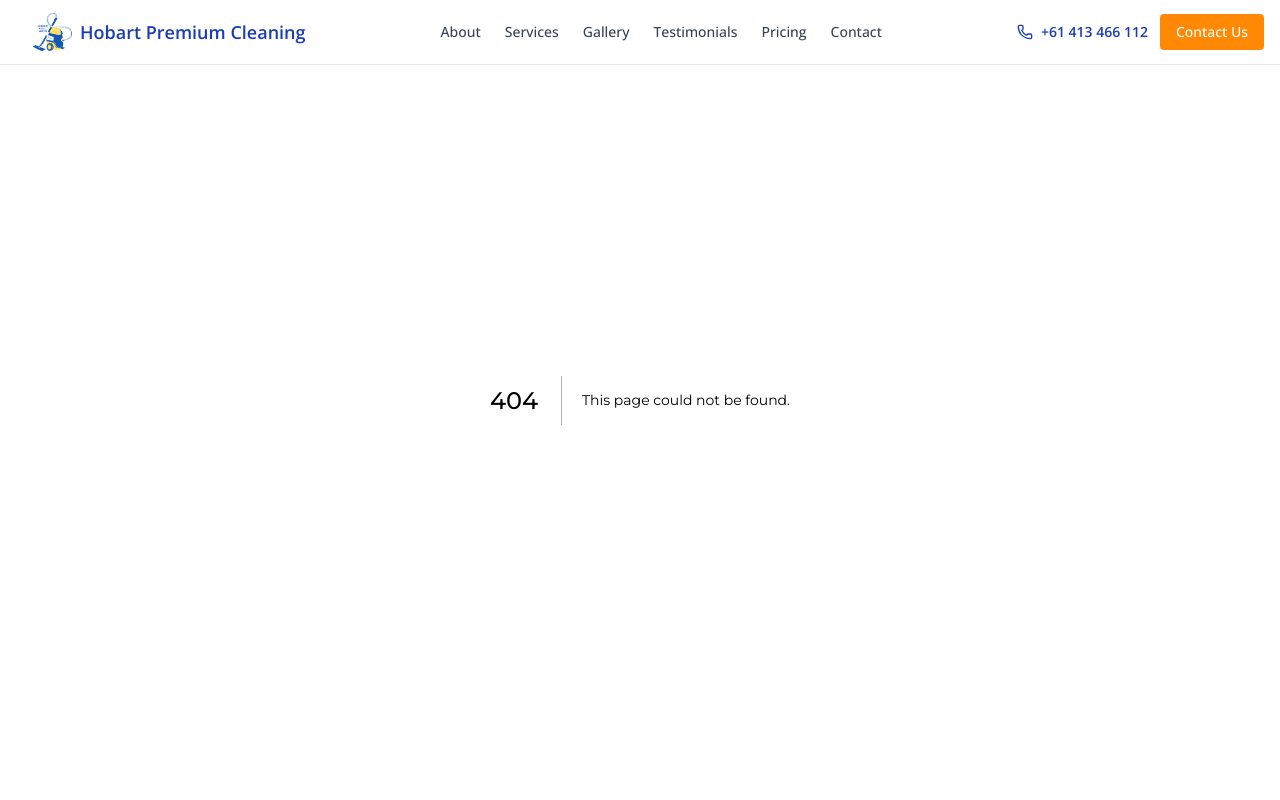
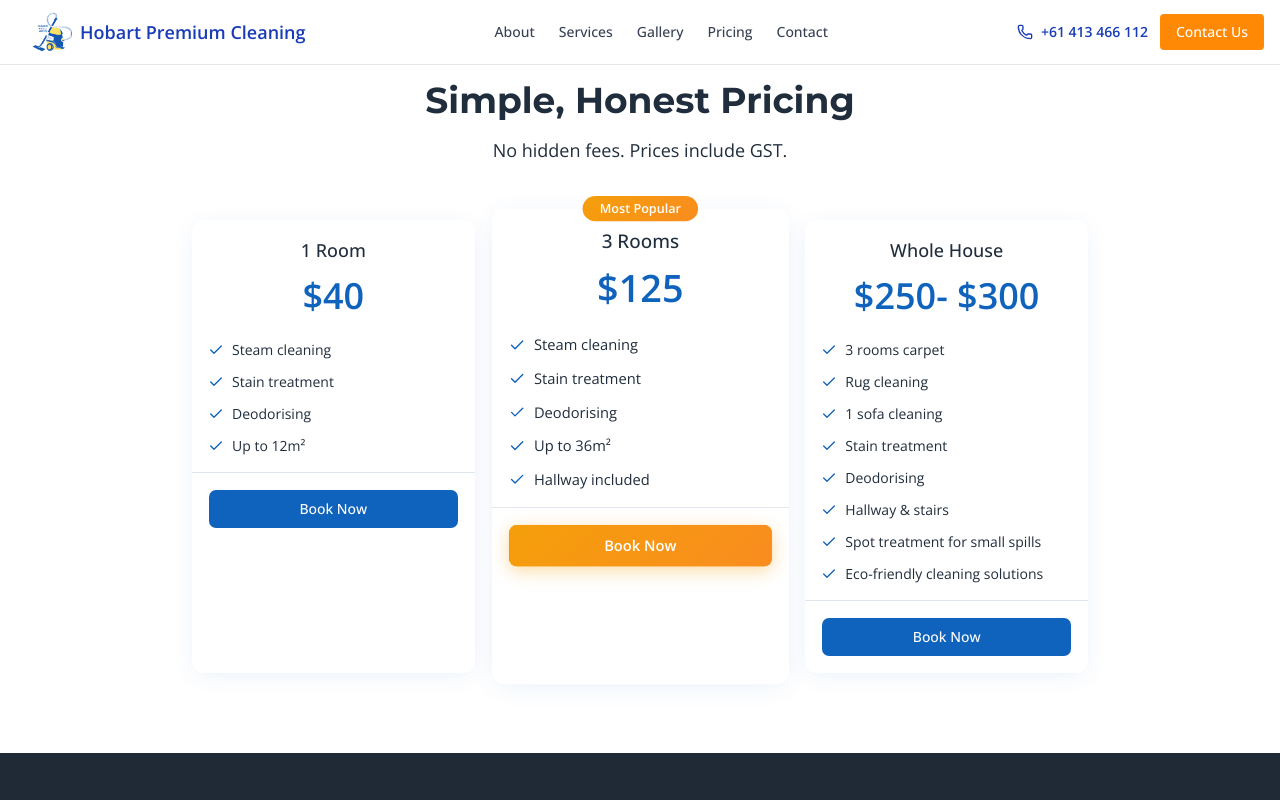
Before and after one commit to Babita2023/hobart-carpet-cleaning, a Next.js app: page /pricing in a window 1280 px wide. Before the commit this address had no page. Shown: the top 800 px of the page. Built offline with nearby package versions, Linux system fonts and the light colour scheme.

Commit message:
Almost completed all features has been added

```diff
--- /dev/null
+++ b/src/app/gallerySection/page.js
@@ -0,0 +1,13 @@
+
+
+import Gallery from "@/components/GallerySection";
+
+export const metadata = {
+  title: "Cleaning Services| Premium Carpet Cleaning Hobart",
+  description:
+    "Comprehensive cleaning solutions for homes and businesses across Hobart. ",
+};
+
+export default function GalleryPage() {
+  return <Gallery/>;
+}
--- a/src/app/page.js
+++ b/src/app/page.js
@@ -7,7 +7,7 @@ import Testimonials from "@/components/Testimonials";
 import WhyChooseUs from "@/components/WhyChooseUs";
 import Image from "next/image";
 import CTABanner from "@/components/CTABanner";
-import Test from "@/components/Test";
+
 import PricingSection from "@/components/PriceSection";
 import ServiceAreas from "@/components/ServiceArea";
 
@@ -17,7 +17,7 @@ export default function Home() {
       <Hero />
       <AboutSection />
       <ServicesSection />
-      <Test />
+
       <WhyChooseUs />
       <CTABanner />
       <GallerySection />
--- /dev/null
+++ b/src/app/pricing/page.js
@@ -0,0 +1,17 @@
+import Pricing from "@/components/PriceSection";
+
+
+export const metadata = {
+  title: "Cleaning Services| Premium Carpet Cleaning Hobart",
+  description:
+    "Comprehensive cleaning solutions for homes and businesses across Hobart. ",
+};
+
+export default function PriceSection() {
+  return (
+
+ <Pricing />
+
+
+  );
+}
--- a/src/components/CTABanner.jsx
+++ b/src/components/CTABanner.jsx
@@ -12,7 +12,7 @@ const CTABanner = () => (
         <Button variant="hero" size="lg" className="text-base" asChild>
           <a href="#contact">Contact Us</a>
         </Button>
-        <Button variant="outline" size="lg" className="text-base border-accent-foreground  text-accent-foreground bg-accent-foreground  hover:bg-accent-foreground" asChild>
+        <Button variant="outline" size="lg" className="text-base" asChild>
           <a href="tel:0413466112"><Phone className="w-5 h-5 mr-2" /> Call +61 413 466 112</a>
         </Button>
       </div>
--- a/src/components/Hero.jsx
+++ b/src/components/Hero.jsx
@@ -5,16 +5,16 @@ import { Phone, MessageSquare } from "lucide-react";
 export default function Hero() {
   return (
 <section className="relative  h-130 py-20 text-center text-white ">
-  {/* Background Image */}
+
   <div
     className="absolute h-130 inset-0 bg-cover bg-center opacity-50"
     style={{ backgroundImage: "url('/images/hero-carpet.jpg')" }}
   ></div>
 
-  {/* Overlay */}
+
   <div className="absolute inset-0 hero-gradient opacity-70"></div>
 
-  {/* Content */}
+
   <div className="relative  mt-8 z-10">
     <span className="inline-block bg-accent/20 text-accent-foreground text-sm font-semibold px-4 py-1.5 rounded-full mb-6 backdrop-blur-sm border border-accent/30">
           ⭐ #1 Rated Carpet Cleaners in Hobart
@@ -33,14 +33,14 @@ export default function Hero() {
     <div className="space-x-4">
       <a
         href="tel:+61413466112"
-        className=" bg-white text-blue-600 px-6 py-3 rounded"
+        className=" bg-background text-primary px-6 py-3 rounded"
       >
         <Phone className="w-5 h-5 mr-2 inline" />
         Call Now
       </a>
       <Link
         href="/contact"
-        className="bg-orange-400 hover:bg-orange-500 text-white px-6 py-3 rounded"
+        className="bg-accent hover:bg-accent-foreground hover:opacity-90 text-background px-6 py-3 rounded"
       >
         <MessageSquare className="w-5 h-5 mr-2 inline" />
         Get Free Quote
--- a/src/components/Navbar.jsx
+++ b/src/components/Navbar.jsx
@@ -9,7 +9,6 @@ const navLinks = [
   { label: "About", href: "/about" },
   { label: "Services", href: "/services" },
   { label: "Gallery", href: "/gallerySection" },
-  { label: "Testimonials", href: "/testimonials" },
   { label: "Pricing", href: "/pricing" },
   { label: "Contact", href: "/contact" },
 ];
--- a/src/components/ui/button.jsx
+++ b/src/components/ui/button.jsx
@@ -11,7 +11,7 @@ const buttonVariants = cva(
       variant: {
        default: "bg-primary text-primary-foreground hover:bg-primary hover:opacity-90",
         destructive: "bg-destructive text-destructive-foreground hover:bg-destructive/90",
-        outline: "border border-input bg-background hover:bg-accent hover:text-accent-foreground ",
+        outline: "border border-input bg-primary-foreground text-primary font-semibold hover:bg-primary-foreground hover:opacity-90",
         secondary: "bg-secondary text-secondary-foreground hover:bg-secondary/80",
         ghost: "hover:bg-accent hover:text-accent-foreground",
         link: "text-primary underline-offset-4 hover:underline",
```
